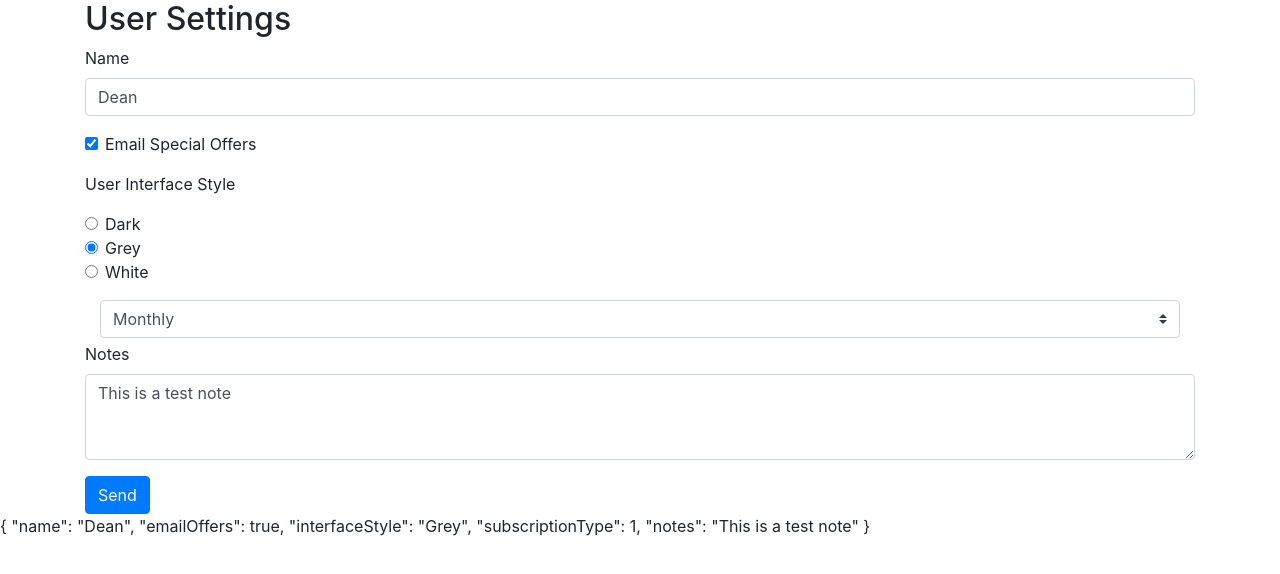
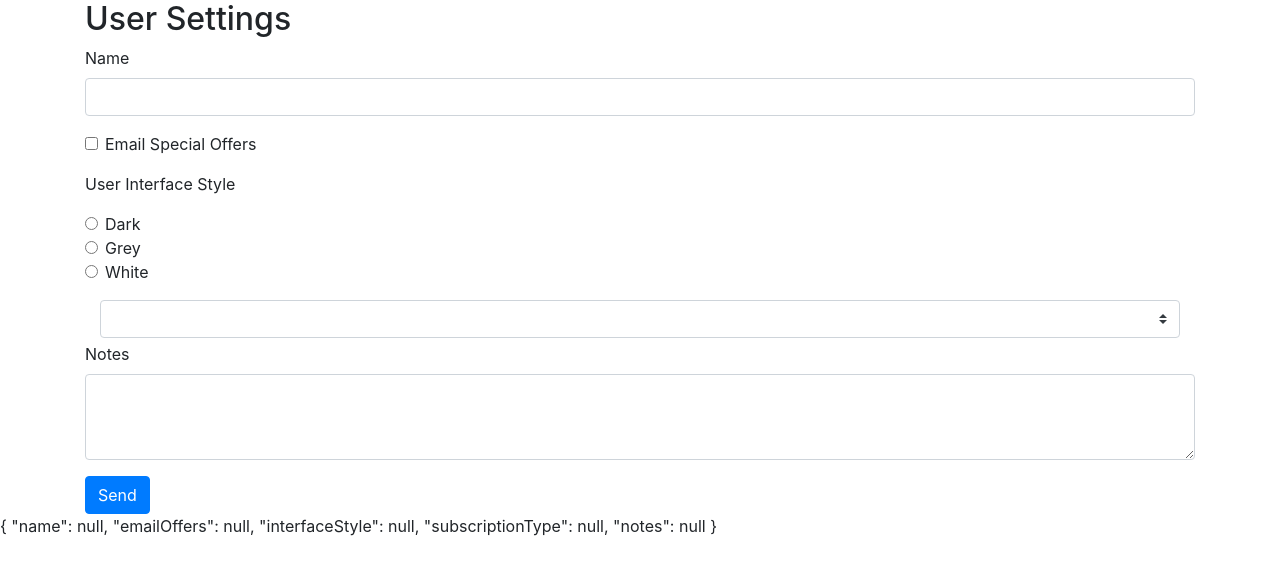
Before and after one commit to deanreid/formsangular, an Angular app: page / in a window 1280 px wide. Shown: the top 574 px of the page. Built offline with nearby package versions, Linux system fonts and the light colour scheme.

Commit message:
Added user-settings-form component

```diff
--- a/src/app/user-settings-form/user-settings-form.component.css
+++ b/src/app/user-settings-form/user-settings-form.component.css
@@ -0,0 +1,3 @@
+.field-error {
+    border: 1px solid red;
+}
--- a/src/app/user-settings-form/user-settings-form.component.html
+++ b/src/app/user-settings-form/user-settings-form.component.html
@@ -1,10 +1,17 @@
 <div class="container">
     <h2>User Settings</h2>
-    <form #form="ngForm">
+    <form #form="ngForm" (ngSubmit)="onSubmit(form)">
         <div class="form-group">
             <label for="name">Name</label>
-            <input id="name" name="name" class="form-control" [(ngModel)]="userSettings.name">
+            <input id="name" name="name" class="form-control" [(ngModel)]="userSettings.name"
+             required #nameField="ngModel"
+             (blur)="onBlur(nameField)"
+             [class.field-error]="form.submitted && nameField.invalid" />
+            <div [hidden]="!form.submitted || nameField.valid" class="alert alert-danger">
+              Enter a name
+            </div>
         </div>
+
         <div class="form-check form-group">
             <input class="form-check-input" type="checkbox" value="" id="emailOffers" name="emailOffers" [(ngModel)]="userSettings.emailOffers">
             <label class="form-check-label" for="emailOffers">
--- a/src/app/user-settings-form/user-settings-form.component.ts
+++ b/src/app/user-settings-form/user-settings-form.component.ts
@@ -1,5 +1,6 @@
 import { Component, OnInit } from '@angular/core';
 import { UserSettings } from '../model/user-settings-model';
+import { NgForm, NgControl, NgModel } from '@angular/forms';
 
 @Component({
   selector: 'app-user-settings-form',
@@ -8,11 +9,11 @@
 })
 export class UserSettingsFormComponent implements OnInit {
   originalUserSettings: UserSettings = {
-    name: 'Dean',
-    emailOffers: true,
-    interfaceStyle: 'Grey',
-    subscriptionType: 1,
-    notes: 'This is a test note'
+    name: null,
+    emailOffers: null,
+    interfaceStyle: null,
+    subscriptionType: null,
+    notes: null
   }
 
   //make a copy and spread data {...}
@@ -23,4 +24,11 @@
 
   }
 
+  onSubmit(form: NgForm): void {
+    console.log('in onSubmit: ', form.valid);
+  }
+
+  onBlur(field: NgModel){
+    console.log('in blur: ', field.valid);
+  }
 }
```
